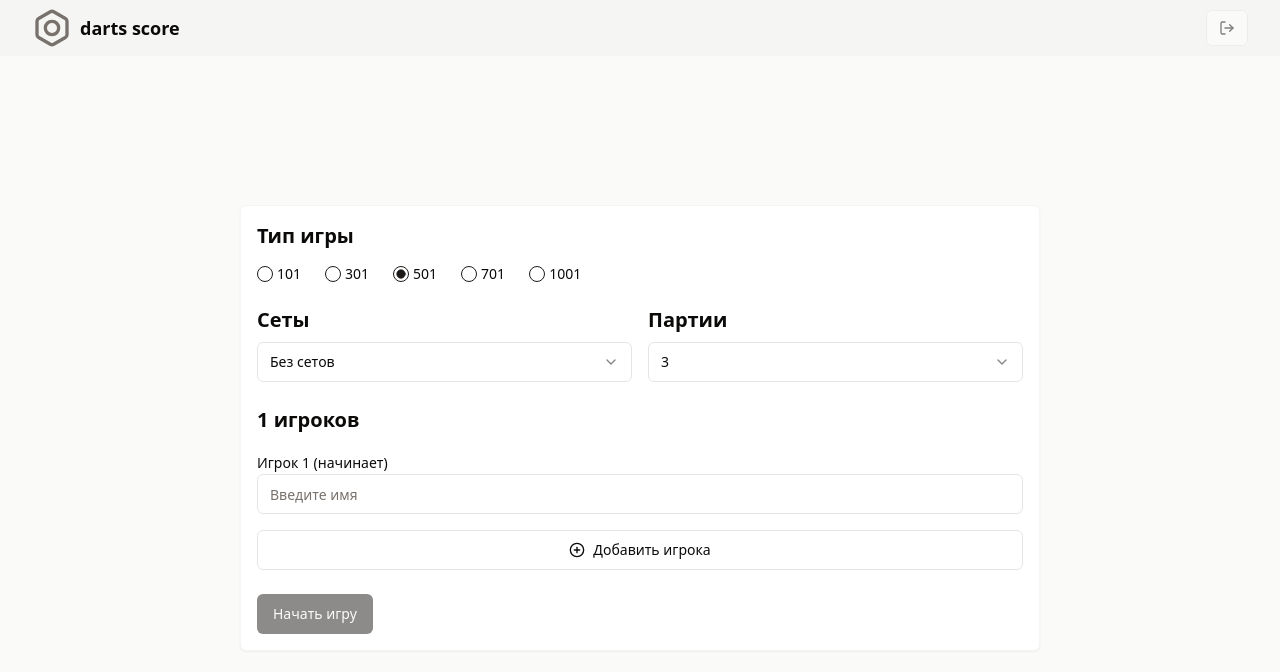
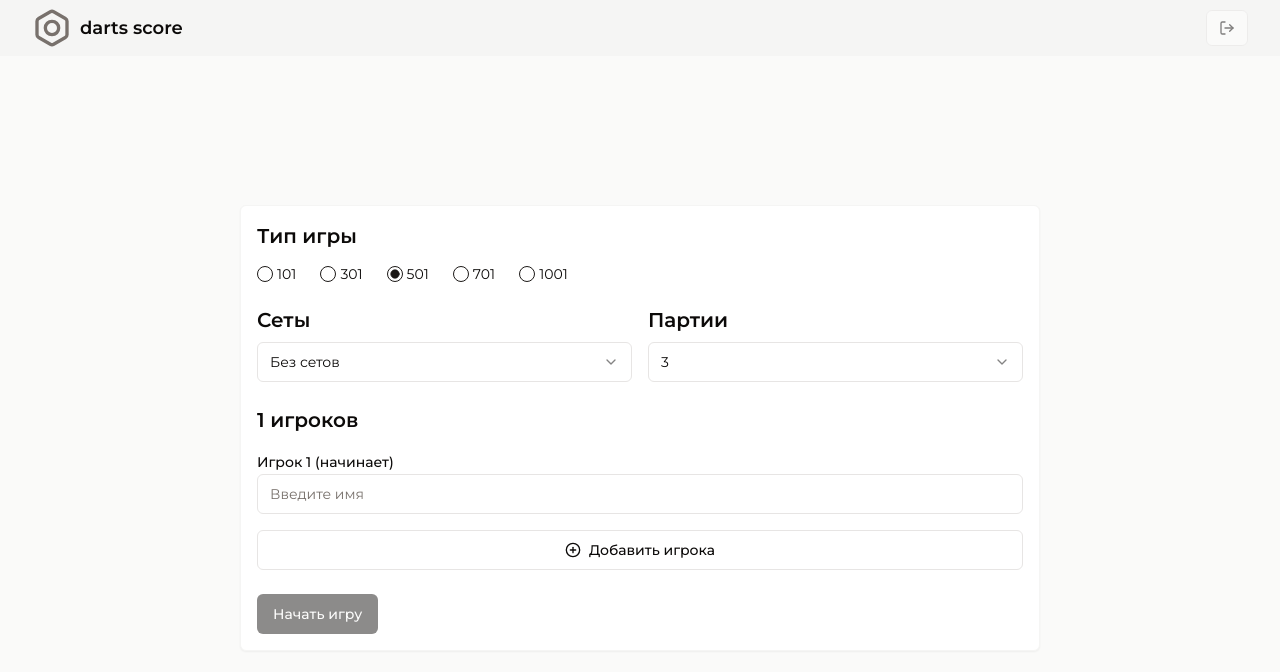
Before and after one commit to koshinva/score-darts, a React (Vite) app: page / in a window 1280 px wide. Shown: the top 672 px of the page. Built offline with nearby package versions, Linux system fonts and the light colour scheme.

Commit message:
feat: add font family

```diff
--- a/src/index.css
+++ b/src/index.css
@@ -1,6 +1,9 @@
+@import url('https://fonts.googleapis.com/css2?family=Montserrat:wght@100..900&display=swap');
+
 @tailwind base;
 @tailwind components;
 @tailwind utilities;
+
 @layer base {
   :root {
     --background: 0 0% 100%;
@@ -68,11 +71,17 @@
   * {
     @apply border-border;
   }
+
+  html {
+    font-family: 'Montserrat', system-ui, sans-serif;
+  }
+
   html,
   body,
   #root {
     @apply h-full;
   }
+
   body {
     @apply bg-background text-foreground;
   }
```
